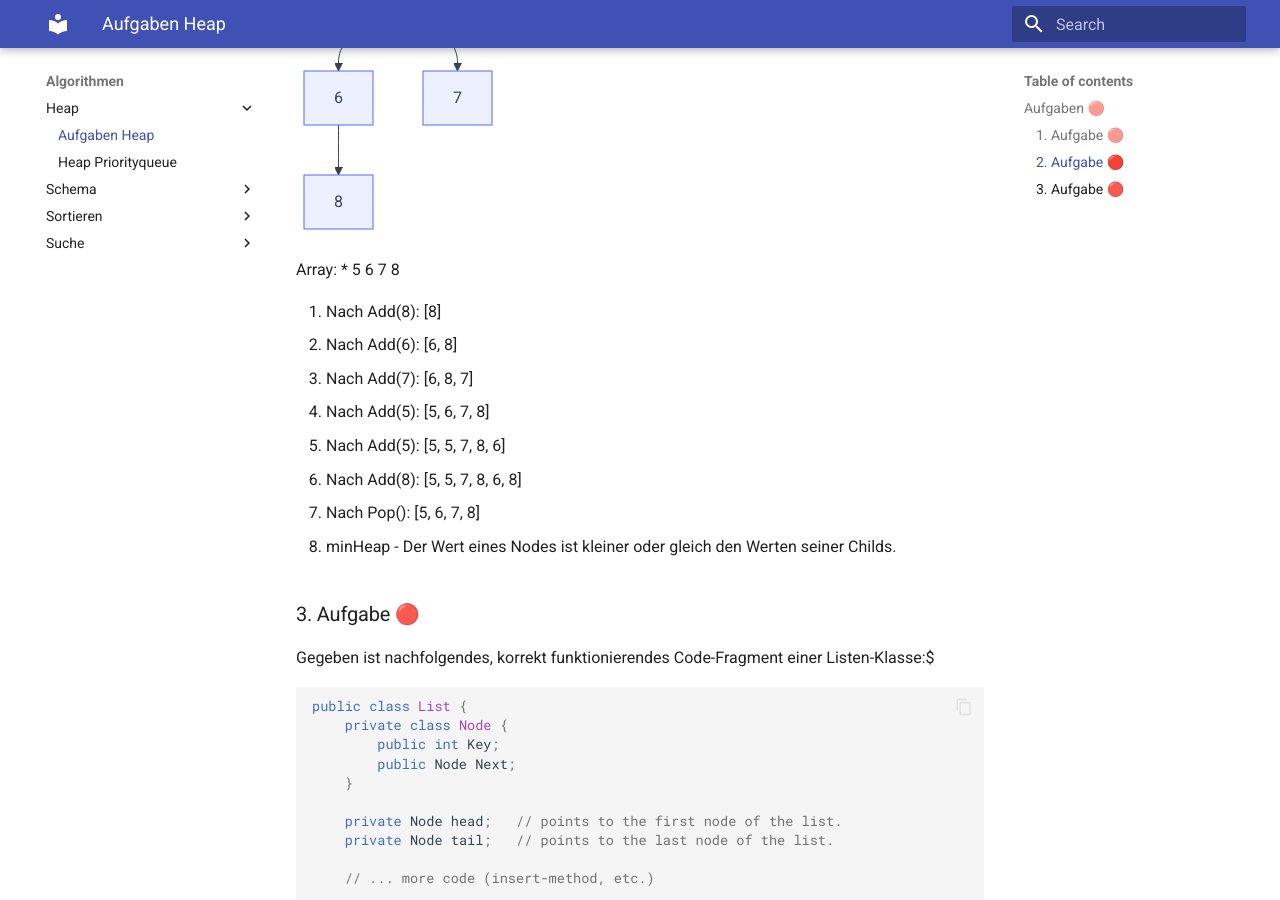
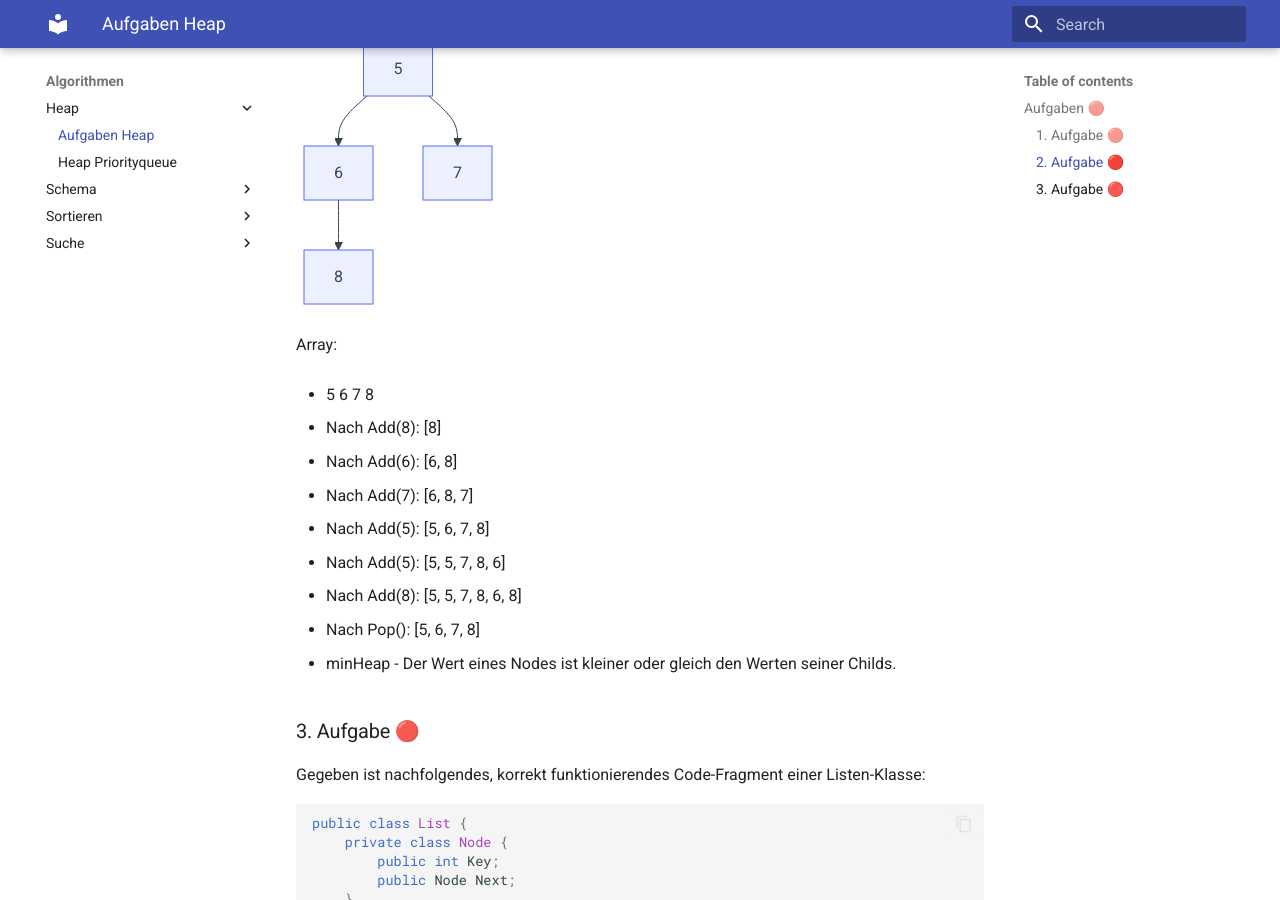
Before and after one commit to tsolenthaler/zbwAlgDs, an MkDocs documentation site: the page built from docs/algorithmen/heap/aufgabe.md, in a window 1280 px wide and 900 px high, scrolled down 857 px. Built offline with MkDocs 1.6.1 and Material for MkDocs 9.7.7, drawn with Linux system fonts in a browser that asks for light colours; some of the changed text lies outside the part shown.

````diff
--- a/docs/algorithmen/heap/aufgabe.md
+++ b/docs/algorithmen/heap/aufgabe.md
@@ -8,6 +8,7 @@ In einem Heap befinden sich die Childs eines Nodes mit dem Index X an den Positi
 --> Falsch. In einem Heap sind die Child-Nodes nicht beim Position X+1 und X+2.
 
 Sondern:
+
 * (2 * X) + 1
 * (2 * X) + 2
 
@@ -34,7 +35,9 @@ flowchart TD
     6 --> 8
 ```
 
+
 Array:
+
 * 5 6 7 8
 
 1. Nach Add(8): [8]
@@ -48,7 +51,7 @@ Array:
 * minHeap - Der Wert eines Nodes ist kleiner oder gleich den Werten seiner Childs.
 
 ### 3. Aufgabe 🔴
-Gegeben ist nachfolgendes, korrekt funktionierendes Code-Fragment einer Listen-Klasse:$
+Gegeben ist nachfolgendes, korrekt funktionierendes Code-Fragment einer Listen-Klasse:
 
 ```C#
 public class List {
````
